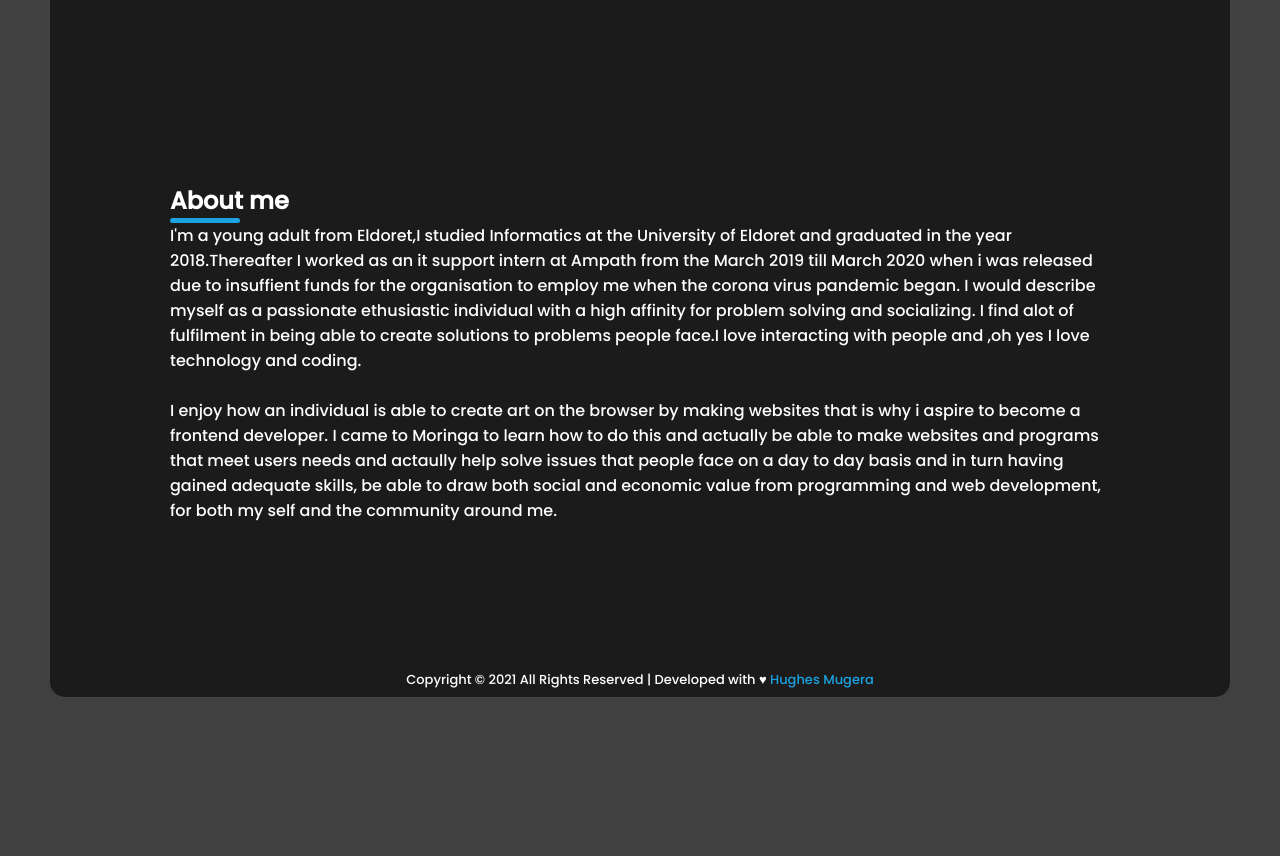
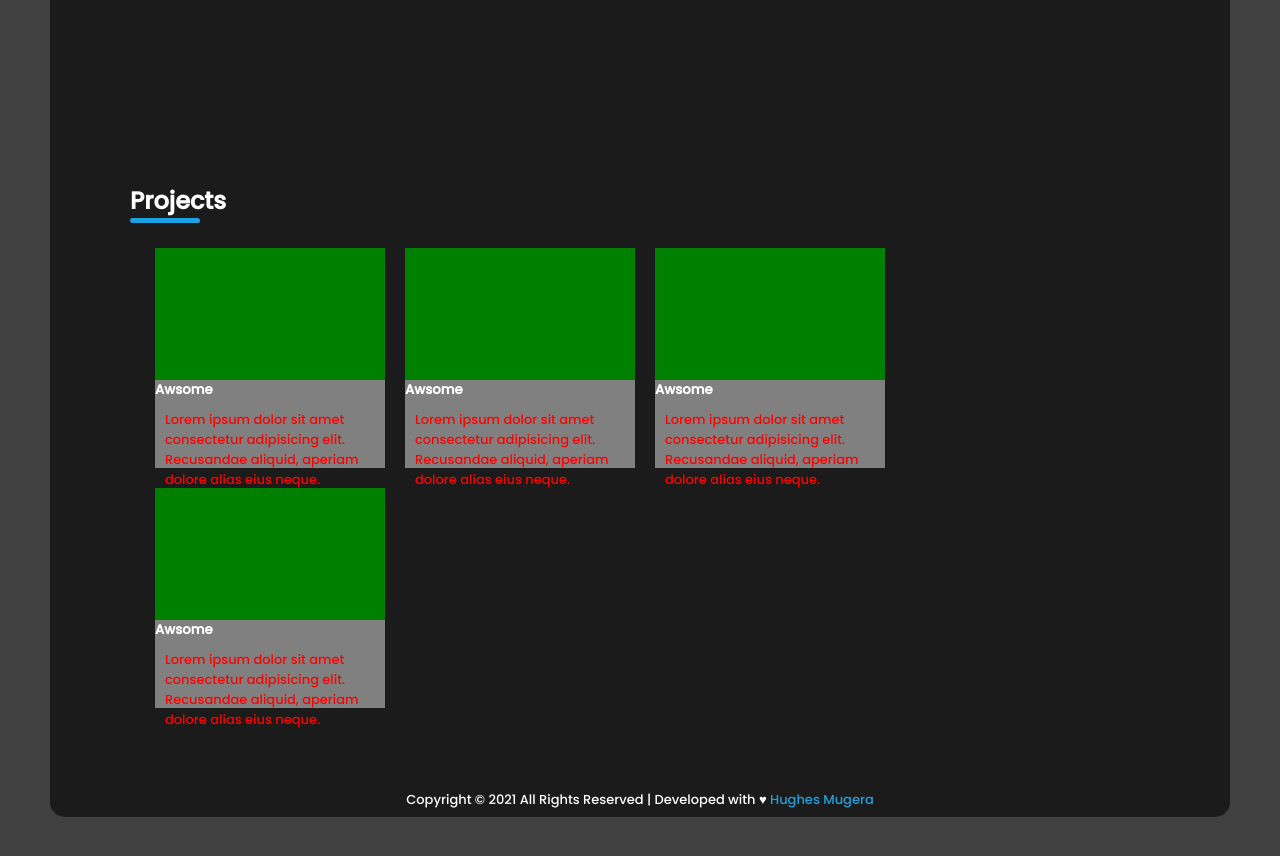
Before and after one commit to MugeraH/my-portfolio, a plain HTML site: page index.html in a window 1280 px wide. Shown: the part 520-1376 px from the top of the page. Before the commit the page ends 1257 px from the top, so only its background shows below. Drawn offline with Linux system fonts and the light colour scheme.

Commit message:
add projects section and styles for project cards

```diff
--- a/css/styles.css
+++ b/css/styles.css
@@ -116,6 +116,38 @@ nav ul li {
   align-self: flex-start;
 }
 
+.project {
+  display: flex;
+  flex-direction: column;
+  justify-content: center;
+  padding: 50px 80px;
+}
+.projects {
+  display: flex;
+  flex-wrap: wrap;
+  align-items: center;
+  padding: 15px;
+}
+
+.projects .card {
+  background-color: grey;
+  margin: 10px;
+  width: 230px;
+  height: 220px;
+}
+
+.card .img {
+  background-color: green;
+  height: 60%;
+}
+.project-info {
+  height: 40%;
+}
+.card p {
+  color: red;
+  font-size: 13px;
+  padding: 10px;
+}
 .footer {
   position: sticky;
   font-size: 13px;
--- a/index.html
+++ b/index.html
@@ -15,8 +15,7 @@
 
         <ul class="nav-links">
           <li><a href="#about-me">About Me</a></li>
-          <!-- <li><a href="#education">Education</a></li> -->
-          <li><a href="#interests">Interests</a></li>
+                  <li><a href="#interests">Interests</a></li>
           <li><a href="#projects">Projects</a></li>
         </ul>
       </nav>
@@ -35,7 +34,7 @@
         <img src="./images/me.png" alt="my picture" />
       </div>
 
-      <div class="profile section" id="about-me">
+      <!-- <div class="profile section" id="about-me">
         <div class="title">
           <h2>About me <h2>
             <hr/>
@@ -51,14 +50,50 @@
             I enjoy how an individual is able to  create art on the browser by making websites that is why i aspire to become a frontend developer. I came to Moringa to learn how to do this and actually be able to make websites and programs that meet users needs and actaully help solve issues that people face on a day to day basis and in turn having gained adequate skills, be able to draw both social and economic value from programming and web development, for both  my self and the community around me.
           </p>
         </div>
-      </div>
+      </div> -->
 
       <!-- who loves cook,dance and sing but isnt good at any of the afermention activities😁 -->
 
+      <div class="interest" id="interest">
 
+      </div>
 
-      <div class="projects" id="projects">
+      <div class="project " id="projects">
+        <div class="title">
+          <h2>Projects<h2>
+            <hr/>
+        </div>
+        <div class="projects">
+        <div class="card">
+          <div class="img"></div>
+          <div class="project-info">
+            <h5 class="project-title">Awsome</h5>
+            <p>Lorem ipsum dolor sit amet consectetur adipisicing elit. Recusandae aliquid, aperiam dolore alias eius neque.</p>
+          </div>
+        </div>
+        <div class="card">
+          <div class="img"></div>
+          <div class="project-info">
+            <h5 class="project-title">Awsome</h5>
+            <p>Lorem ipsum dolor sit amet consectetur adipisicing elit. Recusandae aliquid, aperiam dolore alias eius neque.</p>
+          </div>
 
+        </div>
+        <div class="card">
+          <div class="img"></div>
+          <div class="project-info">
+            <h5 class="project-title">Awsome</h5>
+            <p>Lorem ipsum dolor sit amet consectetur adipisicing elit. Recusandae aliquid, aperiam dolore alias eius neque.</p>
+          </div>
+        </div>
+        <div class="card">
+          <div class="img"></div>
+          <div class="project-info">
+            <h5 class="project-title">Awsome</h5>
+            <p>Lorem ipsum dolor sit amet consectetur adipisicing elit. Recusandae aliquid, aperiam dolore alias eius neque.</p>
+          </div>
+        </div>
+      </div>
       </div>
       <div class="footer" id="footer">
         <div class="copyright">
```
